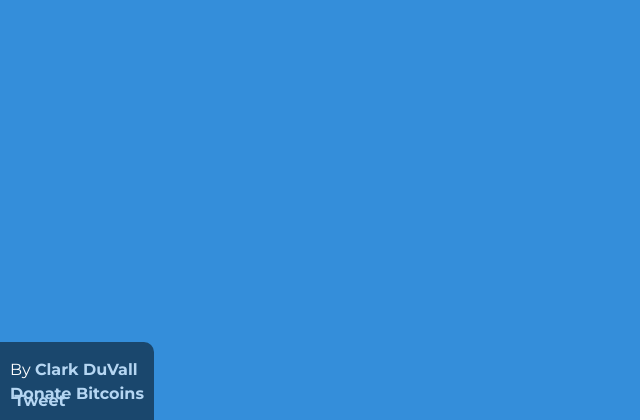
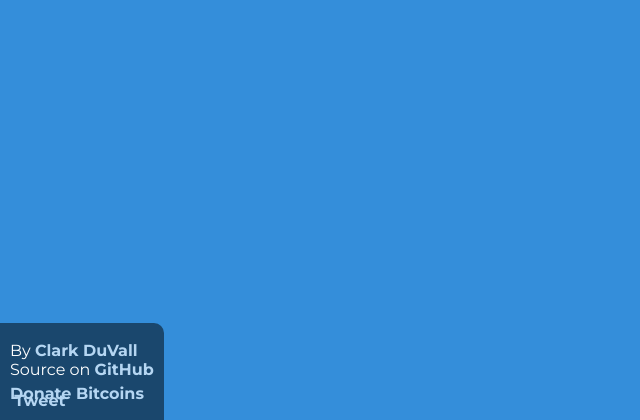
Before and after one commit to clarkduvall/coinbase-snapshot, a Flask app: page / in a window 1280 px wide. Shown: the part 380-800 px from the top of the page, without its empty margins (0-640 px from the left). Run offline with Flask 2, Linux system fonts and the light colour scheme; data that the repository does not hold is empty; some libraries are stand-ins or nearby versions.

Commit message:
Update README, github link

```diff
--- a/templates/index.html
+++ b/templates/index.html
@@ -71,6 +71,7 @@
     <div id="social">
       <div class="item">
         By <a href="http://clarkduvall.com" target="_blank">Clark DuVall</a><br>
+        Source on <a href="https://github.com/clarkduvall/coinbase-snapshot" target="_blank">GitHub</a>
       </div>
       <div class="item cb">
         <a class="coinbase-button" data-code="e9f93199866c83543f48a219e232256e" data-button-style="donation_small" href="https://coinbase.com/checkouts/e9f93199866c83543f48a219e232256e">Donate Bitcoins</a>
```
Also changed, not shown: README.md.
